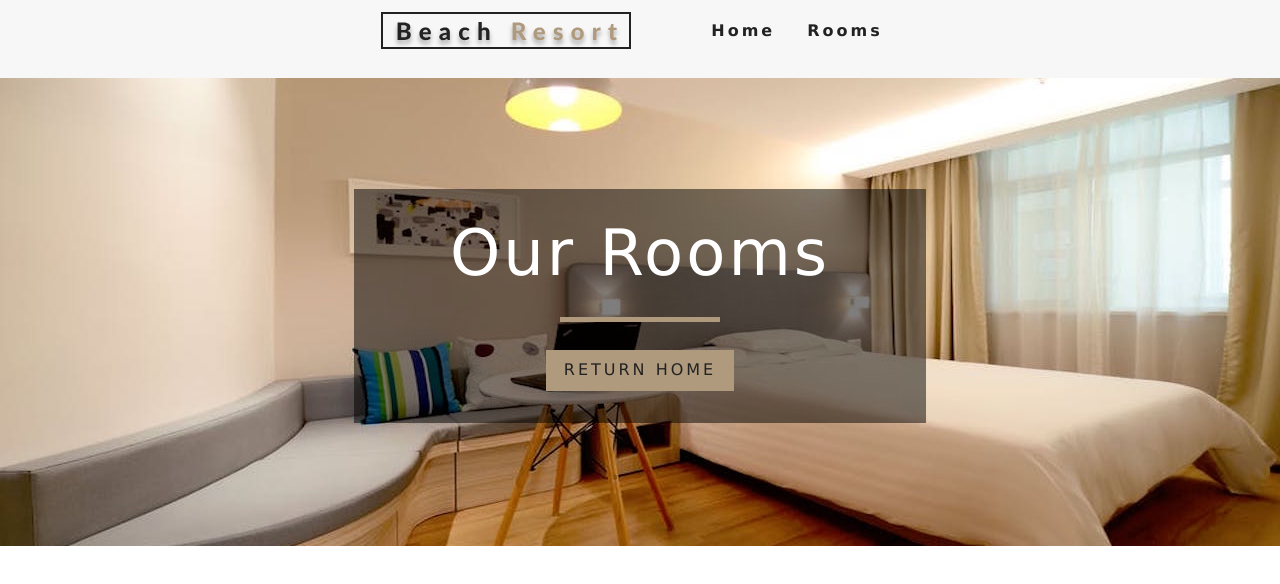
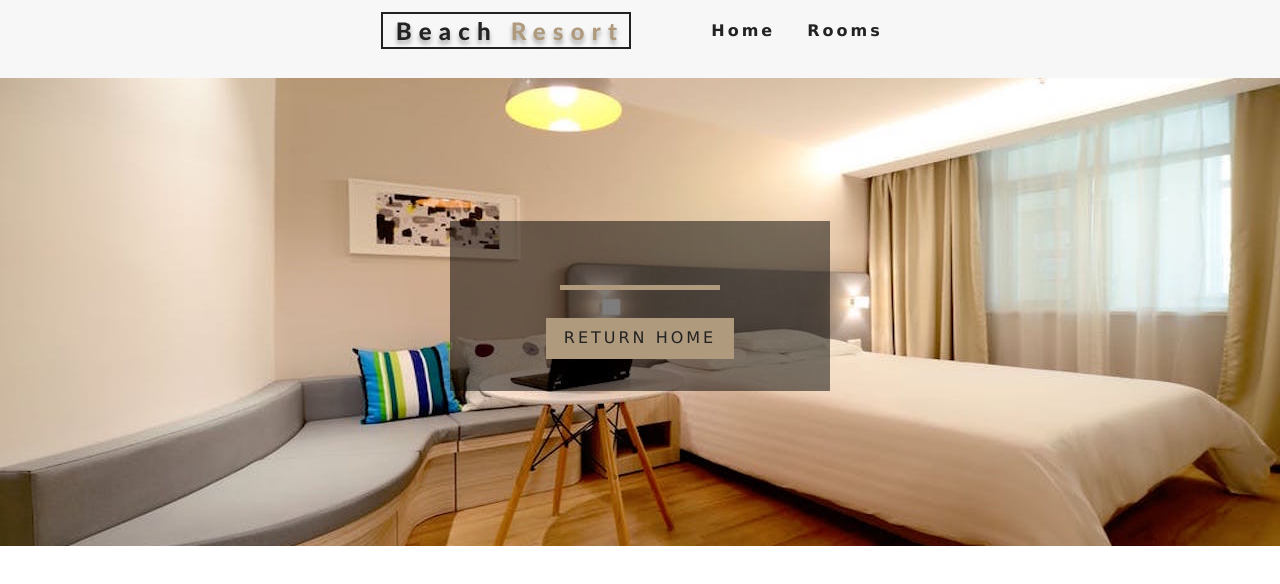
Before and after one commit to Tim-82/v-hotel-app, a Vue app: page /#/rooms in a window 1280 px wide. Shown: the top 584 px of the page. Built offline with nearby package versions, Linux system fonts and the light colour scheme.

Commit message:
create Services-component

```diff
--- a/src/components/Rooms.vue
+++ b/src/components/Rooms.vue
@@ -1,7 +1,7 @@
 <template>
   <div class="roomsHero">
     <div class="banner">
-      <h1>Our Rooms</h1>
+      <h1>{{ title }}</h1>
       <div />
       <router-link class="btn-primary" :to="{name: 'home'}" tag="button">return home</router-link>
     </div>
--- /dev/null
+++ b/src/components/Services.vue
@@ -0,0 +1,16 @@
+<template>
+  <div className="section-title">
+    <h4>services</h4>
+    <div />
+    </div>
+</template>
+
+<script>
+export default {
+
+}
+</script>
+
+<style>
+
+</style>
--- a/src/views/Home.vue
+++ b/src/views/Home.vue
@@ -1,4 +1,5 @@
 <template>
+  <div>
     <div class="defaultHero">
       <div class="banner">
         <h1>luxurious rooms</h1>
@@ -7,11 +8,18 @@
         <router-link class="btn-primary" :to="{name: 'rooms'}" tag="button">our rooms</router-link>
       </div>
     </div>
+    <Services/>
+  </div>
 </template>
 
 <script>
+import Services from '@/components/Services'
+
 export default {
-
+  name: 'Services',
+  components: {
+    Services
+  }
 }
 </script>
 
```
Lines whose indentation alone changed are shown as unchanged.
